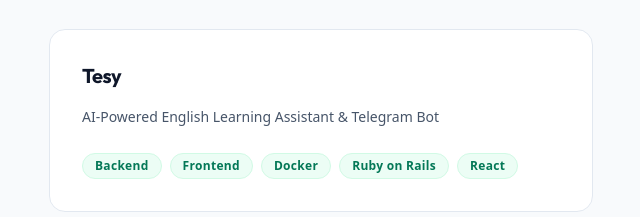
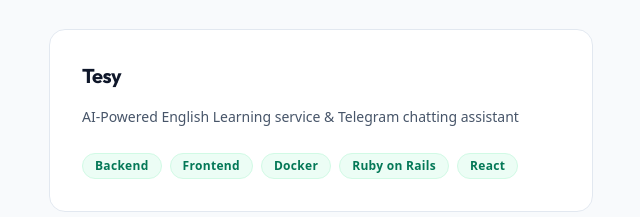
Before and after one commit to banchan01/banchan01.github.io, an Astro site: page / in a window 1280 px wide. Shown: the part 1163-1380 px from the top of the page, 591-1231 px from the left. Built offline with nearby package versions, Linux system fonts and the light colour scheme; Astro itself is replaced by a stand-in of ours.

Commit message:
tesy description 수정

```diff
--- a/src/content/projects/tesy.md
+++ b/src/content/projects/tesy.md
@@ -1,6 +1,6 @@
 ---
 title: "Tesy"
-description: "AI-Powered English Learning Assistant & Telegram Bot"
+description: "AI-Powered English Learning service & Telegram chatting assistant"
 tags: ["Backend", "Frontend", "Docker", "Ruby on Rails", "React"]
 image: "/assets/img/tesy.png"
 github: "https://github.com/banchan01/TESY"
```
